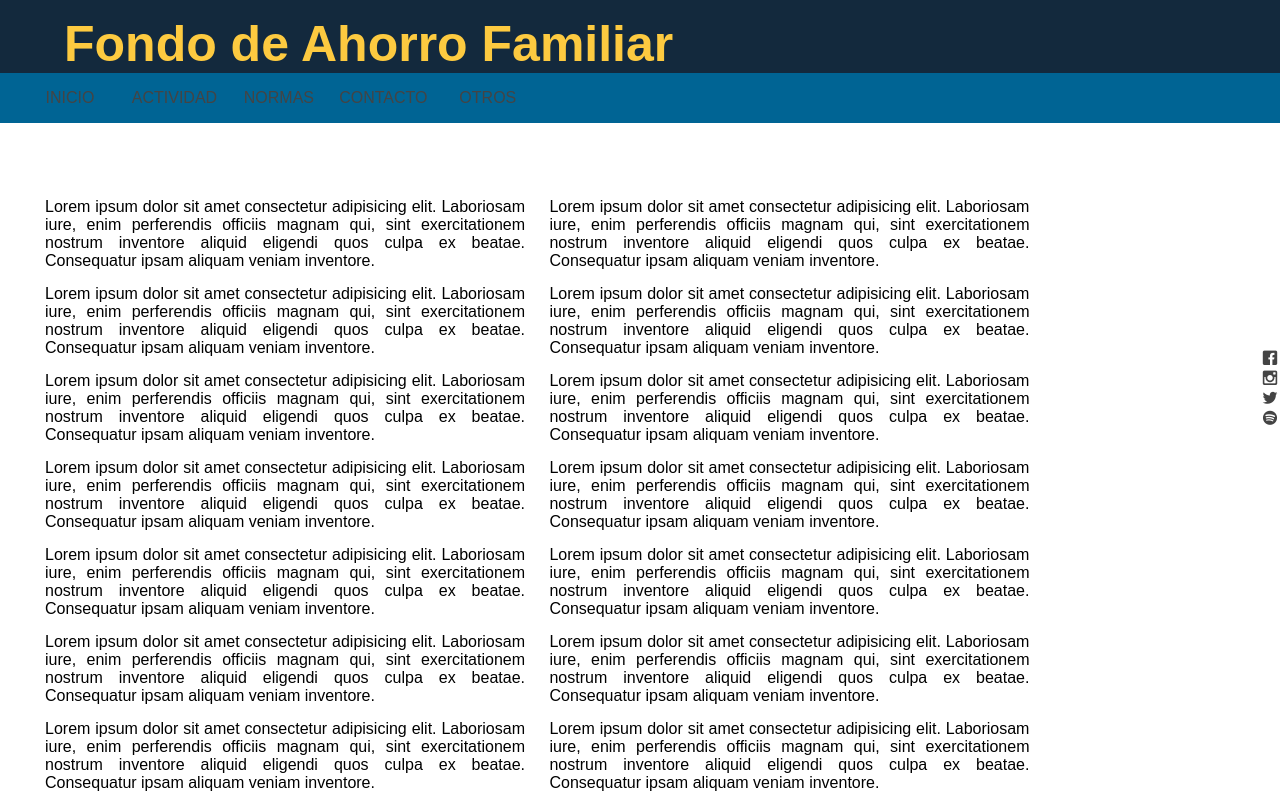
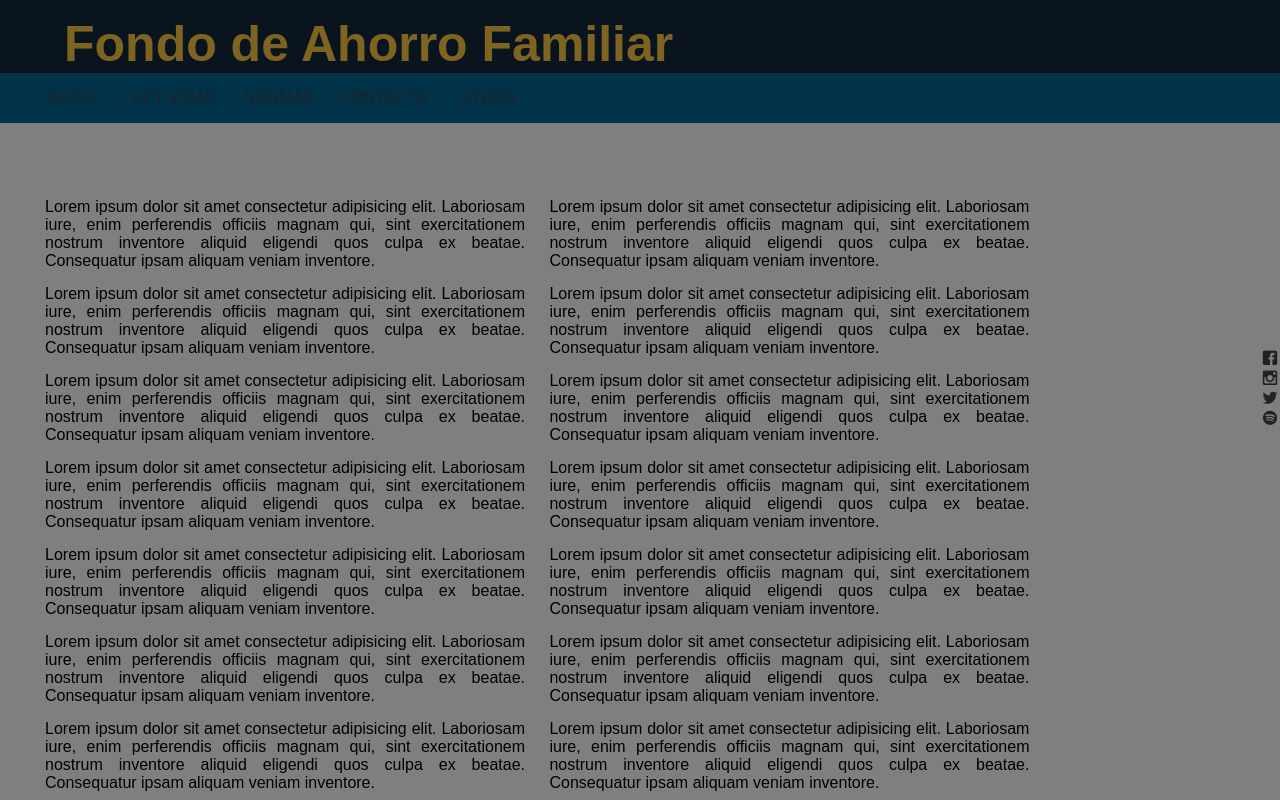
Before and after one commit to antonyare93/pruebaGitHTML, a plain HTML site: page index.html in a window 1280 px wide. Shown: the top 800 px of the page. Drawn offline with nearby package versions, Linux system fonts and the light colour scheme; files whose address does not match are found by name.

Commit message:
html_space

```diff
--- a/index.html
+++ b/index.html
@@ -235,8 +235,8 @@
                 </li>
             </ul>
         </div>
-    <!-- <div class="init_modal">
+        <div class="init_modal">
             <a target="_blank" href="https://"></a>
-    </div> -->
+        </div>
     </body>
 </html>
```
Lines whose indentation alone changed are shown as unchanged.
